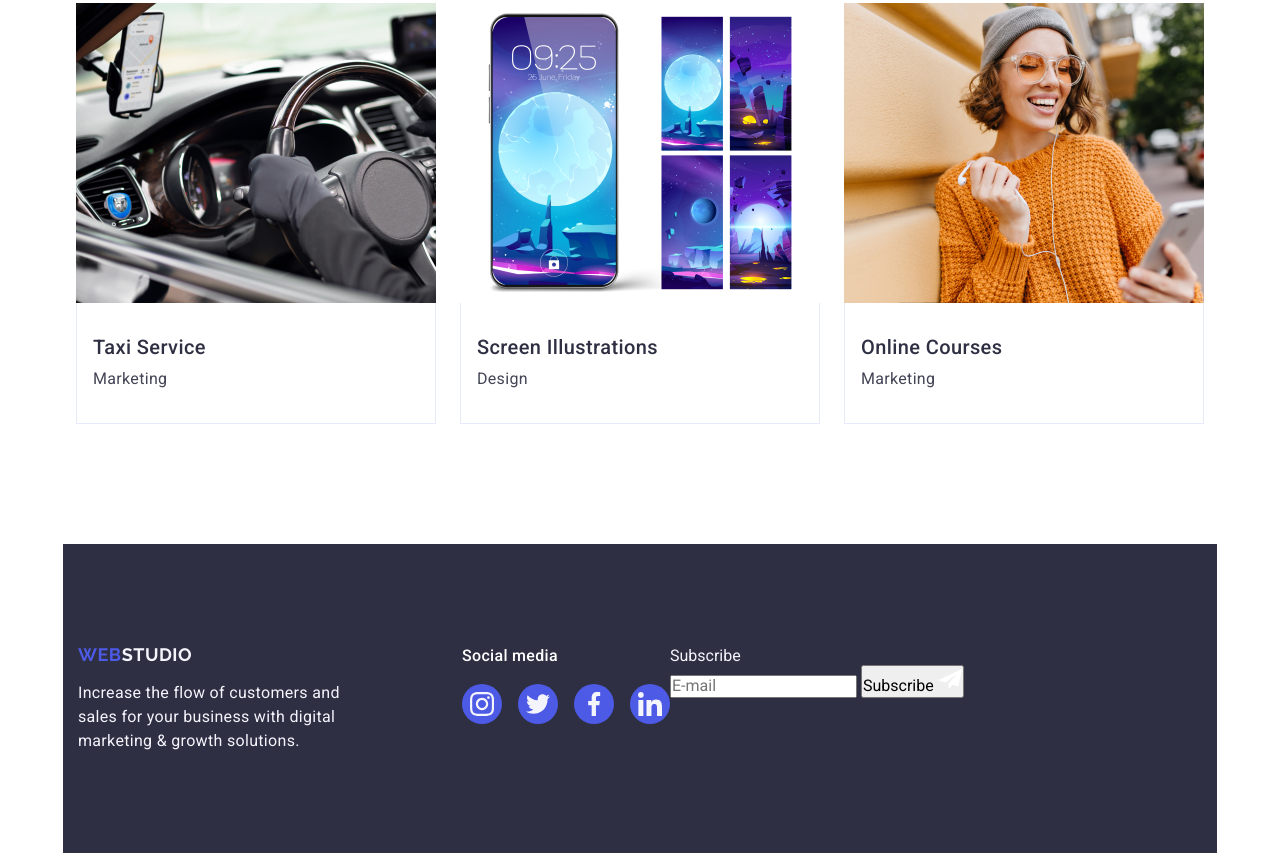
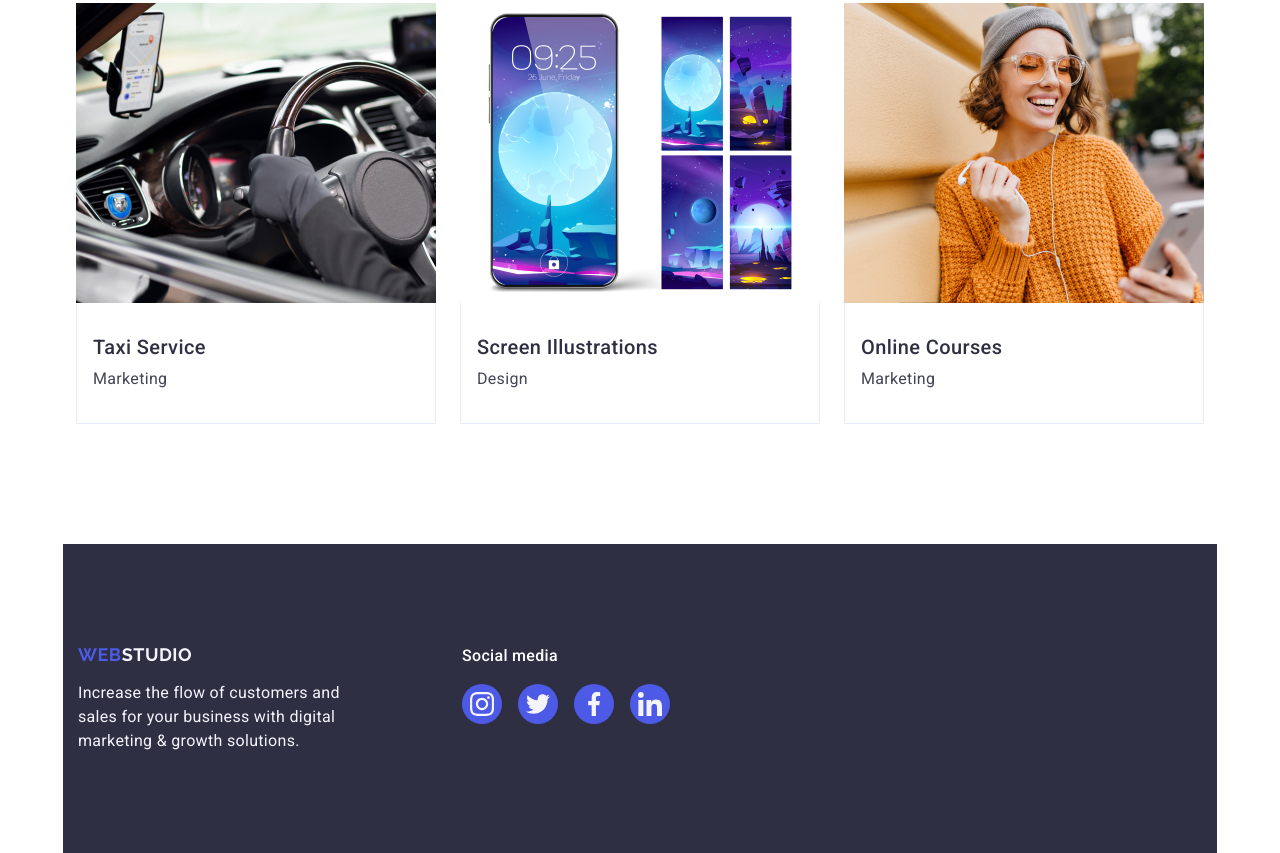
Before and after one commit to okemik/goit-markup-hw-04, a plain HTML site: page index.html in a window 1280 px wide. Shown: the part 2595-3448 px from the top of the page. Drawn offline with nearby package versions, Linux system fonts and the light colour scheme.

Commit message:
index update

```diff
--- a/index.html
+++ b/index.html
@@ -534,28 +534,7 @@
             </li>
           </ul>
         </div>
-                 <!-- Subscribe Part -->
-        <div class="footer-sub">
-          <p class="footer-sub-text">Subscribe</p>
-          <form class="form-cont" action="/index.html">
-            <label class="footer-subs-label" for="footer-sub-email">
-              <input
-                id="footer-sub-email"
-                class="footer-sub-inp"
-                name="footer-sub-email"
-                type="email"
-                placeholder="E-mail"
-            /></label>
-
-            <button class="footer-sub-btn" type="submit">
-              Subscribe
-              <svg class="footer-sub-btn-icon" width="24" height="24">
-                <use href="./images/symbols.svg#icon-frame"></use>
-              </svg>
-            </button>
-          </form>
-        </div>
-      </div>
+     </div>
     </footer>
   </body>
 </html>
```
